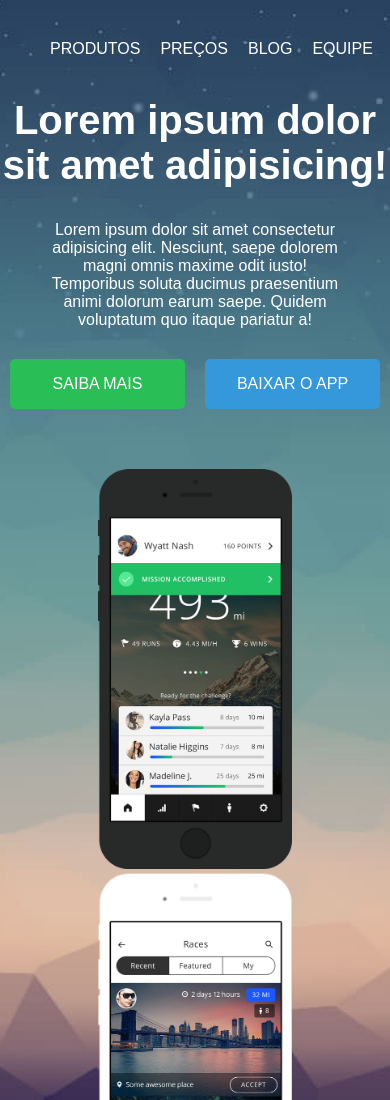
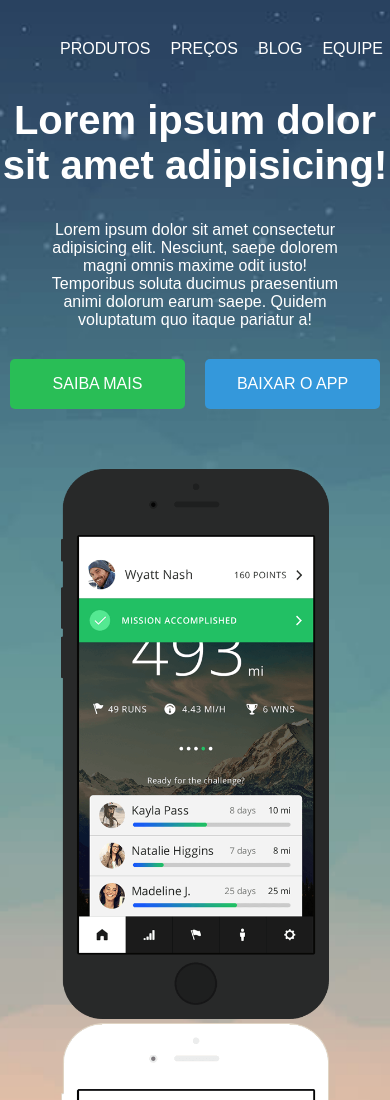
Before and after one commit to evertonlsds/Pratica-CSS-Responsividae, a plain HTML site: page index.html in a window 390 px wide. Shown: the top 1100 px of the page. Drawn offline with Linux system fonts and the light colour scheme.

Commit message:
correção header responsividade

```diff
--- a/public/css/style.css
+++ b/public/css/style.css
@@ -96,6 +96,11 @@ nav a {
 
 @media (max-width: 850px) {
 
+    header {
+        margin-left: 10px;
+        margin-right: 10px;
+    }
+
     .container {
         flex-direction: column;
     }
@@ -125,10 +130,12 @@ nav a {
     .phone-area .phone1 {
         top: 0;
         margin: 0 5px;
+        height: 550px;
     }
 
     .phone-area .phone2 {
         margin-left: 0;
         margin: 0 5px;
+        height: 550px;
     }
 }
```
